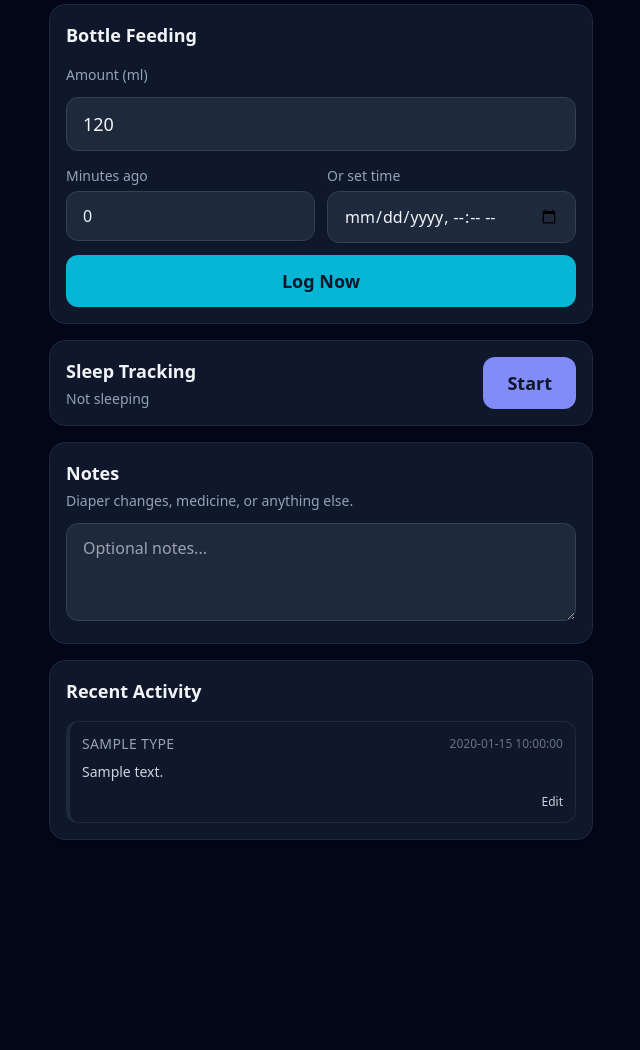
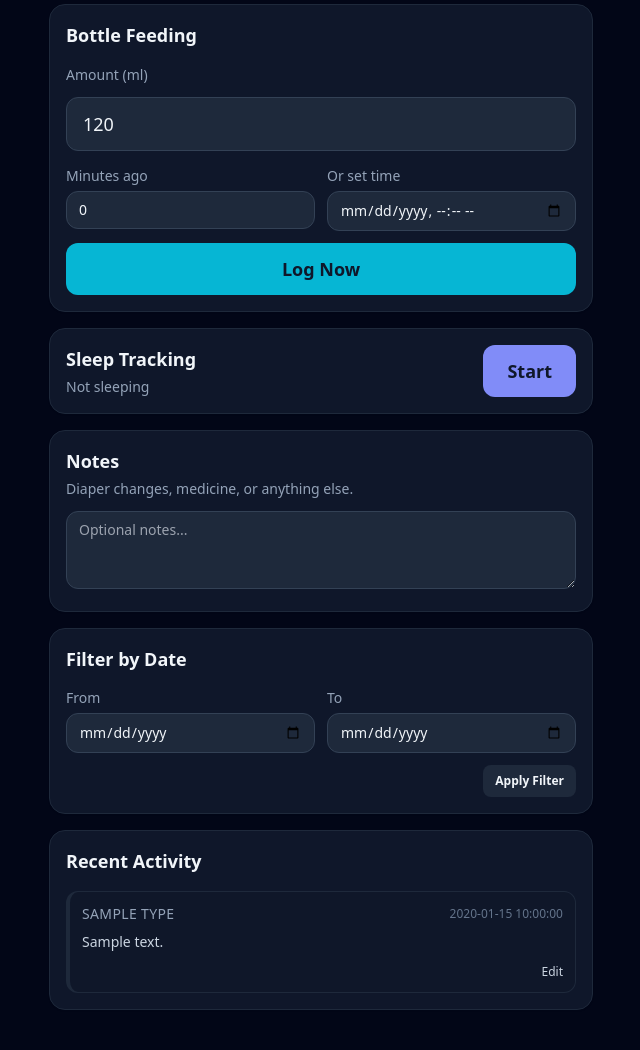
Before and after one commit to kvboe/FeedApp, a FastAPI app: template templates/index.html in a window 1280 px wide. Shown: the part 128-1178 px from the top of the page, without its empty margins (319-959 px from the left). Before the commit the page ends 968 px from the top, so only its background shows below. Run offline with FastAPI, Linux system fonts and the light colour scheme; the template is opened without the code that fills it: most values are stand-ins (such as "Sample title", 1, 10 or a date in 2020); parts of the project's set-up code (start-up, migrations or seed data) failed here and were passed over; some libraries are stand-ins or nearby versions.

Commit message:
feat: add date filtering to entries and enhance UI with filter options

```diff
--- a/main.py
+++ b/main.py
@@ -64,16 +64,30 @@ def _now_iso() -> str:
     return datetime.now().isoformat(timespec="seconds")
 
 
-def _get_entries(limit: int = 10) -> list[sqlite3.Row]:
+def _get_entries(
+    limit: int = 10,
+    start_date: str | None = None,
+    end_date: str | None = None,
+) -> list[sqlite3.Row]:
+    query = "SELECT * FROM events"
+    clauses: list[str] = []
+    params: list[Any] = []
+
+    if start_date:
+        clauses.append("date(created_at) >= date(?)")
+        params.append(start_date)
+    if end_date:
+        clauses.append("date(created_at) <= date(?)")
+        params.append(end_date)
+
+    if clauses:
+        query += " WHERE " + " AND ".join(clauses)
+
+    query += " ORDER BY datetime(created_at) DESC LIMIT ?;"
+    params.append(limit)
+
     with _connect() as conn:
-        rows = conn.execute(
-            """
-            SELECT * FROM events
-            ORDER BY datetime(created_at) DESC
-            LIMIT ?;
-            """,
-            (limit,),
-        ).fetchall()
+        rows = conn.execute(query, params).fetchall()
     return list(rows)
 
 
@@ -138,7 +152,9 @@ def _get_entry(entry_id: int) -> sqlite3.Row | None:
 
 @app.get("/", response_class=HTMLResponse)
 def index(request: Request) -> HTMLResponse:
-    entries = _get_entries()
+    start_date = request.query_params.get("start_date") or None
+    end_date = request.query_params.get("end_date") or None
+    entries = _get_entries(start_date=start_date, end_date=end_date)
     sleep_state = _get_sleep_state()
     return templates.TemplateResponse(
         "index.html",
@@ -149,6 +165,8 @@ def index(request: Request) -> HTMLResponse:
             "format_duration": _format_duration,
             "format_datetime": _format_datetime,
             "format_datetime_input": _format_datetime_input,
+            "start_date": start_date or "",
+            "end_date": end_date or "",
             "app_name": APP_NAME,
         },
     )
@@ -156,7 +174,9 @@ def index(request: Request) -> HTMLResponse:
 
 @app.get("/entries", response_class=HTMLResponse)
 def entries_partial(request: Request) -> HTMLResponse:
-    entries = _get_entries()
+    start_date = request.query_params.get("start_date") or None
+    end_date = request.query_params.get("end_date") or None
+    entries = _get_entries(start_date=start_date, end_date=end_date)
     return templates.TemplateResponse(
         "_entries.html",
         {
@@ -165,6 +185,8 @@ def entries_partial(request: Request) -> HTMLResponse:
             "format_duration": _format_duration,
             "format_datetime": _format_datetime,
             "format_datetime_input": _format_datetime_input,
+            "start_date": start_date or "",
+            "end_date": end_date or "",
         },
     )
 
@@ -176,6 +198,8 @@ def log_feed(
     notes: str = Form(""),
     created_at: str = Form(""),
     minutes_ago: int = Form(0),
+    start_date: str = Form(""),
+    end_date: str = Form(""),
 ) -> HTMLResponse:
     now_dt = datetime.now()
     created_at_dt = now_dt - timedelta(minutes=minutes_ago or 0)
@@ -190,7 +214,10 @@ def log_feed(
         )
         conn.commit()
 
-    entries = _get_entries()
+    entries = _get_entries(
+        start_date=start_date or None,
+        end_date=end_date or None,
+    )
     return templates.TemplateResponse(
         "_entries.html",
         {
@@ -199,12 +226,19 @@ def log_feed(
             "format_duration": _format_duration,
             "format_datetime": _format_datetime,
             "format_datetime_input": _format_datetime_input,
+            "start_date": start_date or "",
+            "end_date": end_date or "",
         },
     )
 
 
 @app.post("/sleep/toggle", response_class=HTMLResponse)
-def toggle_sleep(request: Request, notes: str = Form("")) -> HTMLResponse:
+def toggle_sleep(
+    request: Request,
+    notes: str = Form(""),
+    start_date: str = Form(""),
+    end_date: str = Form(""),
+) -> HTMLResponse:
     now = _now_iso()
     with _connect() as conn:
         row = conn.execute(
@@ -238,7 +272,10 @@ def toggle_sleep(request: Request, notes: str = Form("")) -> HTMLResponse:
             )
         conn.commit()
 
-    entries = _get_entries()
+    entries = _get_entries(
+        start_date=start_date or None,
+        end_date=end_date or None,
+    )
     sleep_state = _get_sleep_state()
 
     return templates.TemplateResponse(
@@ -250,6 +287,8 @@ def toggle_sleep(request: Request, notes: str = Form("")) -> HTMLResponse:
             "format_duration": _format_duration,
             "format_datetime": _format_datetime,
             "format_datetime_input": _format_datetime_input,
+            "start_date": start_date or "",
+            "end_date": end_date or "",
             "oob": True,
         },
     )
--- a/templates/_sleep_status.html
+++ b/templates/_sleep_status.html
@@ -10,7 +10,7 @@
   <form
     hx-post="/sleep/toggle"
     hx-swap="none"
-    hx-include="#notes"
+    hx-include="#notes,#filters"
   >
     {% if sleep_state.active %}
       <button
--- a/templates/index.html
+++ b/templates/index.html
@@ -30,7 +30,7 @@
             hx-post="/feed"
             hx-target="#entries"
             hx-swap="outerHTML"
-            hx-include="#notes"
+            hx-include="#notes,#filters"
           >
             <label class="text-sm text-slate-400" for="amount_ml">Amount (ml)</label>
             <input
@@ -50,7 +50,7 @@
                   type="number"
                   min="0"
                   value="0"
-                  class="mt-1 w-full rounded-xl bg-slate-800 border border-slate-700 px-4 py-3 text-base focus:outline-none focus:ring-2 focus:ring-cyan-500"
+                  class="mt-1 w-full rounded-xl bg-slate-800 border border-slate-700 px-3 py-2 text-sm focus:outline-none focus:ring-2 focus:ring-cyan-500"
                 />
               </div>
               <div>
@@ -59,7 +59,7 @@
                   id="created_at"
                   name="created_at"
                   type="datetime-local"
-                  class="mt-1 w-full rounded-xl bg-slate-800 border border-slate-700 px-4 py-3 text-base focus:outline-none focus:ring-2 focus:ring-cyan-500"
+                  class="mt-1 w-full rounded-xl bg-slate-800 border border-slate-700 px-3 py-2 text-sm focus:outline-none focus:ring-2 focus:ring-cyan-500"
                 />
               </div>
             </div>
@@ -83,9 +83,49 @@
             id="notes"
             name="notes"
             rows="3"
-            class="mt-3 w-full rounded-xl bg-slate-800 border border-slate-700 px-4 py-3 text-base focus:outline-none focus:ring-2 focus:ring-cyan-500"
+            class="mt-3 w-full rounded-xl bg-slate-800 border border-slate-700 px-3 py-2 text-sm focus:outline-none focus:ring-2 focus:ring-cyan-500"
             placeholder="Optional notes..."
           ></textarea>
+        </div>
+
+        <div class="rounded-2xl bg-slate-900 border border-slate-800 p-4 shadow-sm">
+          <h2 class="text-lg font-semibold">Filter by Date</h2>
+          <form
+            id="filters"
+            class="mt-3 grid grid-cols-1 sm:grid-cols-2 gap-3"
+            hx-get="/entries"
+            hx-target="#entries"
+            hx-swap="outerHTML"
+          >
+            <div>
+              <label class="text-sm text-slate-400" for="start_date">From</label>
+              <input
+                id="start_date"
+                name="start_date"
+                type="date"
+                value="{{ start_date }}"
+                class="mt-1 w-full rounded-xl bg-slate-800 border border-slate-700 px-3 py-2 text-sm focus:outline-none focus:ring-2 focus:ring-cyan-500"
+              />
+            </div>
+            <div>
+              <label class="text-sm text-slate-400" for="end_date">To</label>
+              <input
+                id="end_date"
+                name="end_date"
+                type="date"
+                value="{{ end_date }}"
+                class="mt-1 w-full rounded-xl bg-slate-800 border border-slate-700 px-3 py-2 text-sm focus:outline-none focus:ring-2 focus:ring-cyan-500"
+              />
+            </div>
+            <div class="sm:col-span-2 flex justify-end">
+              <button
+                type="submit"
+                class="rounded-lg bg-slate-800 text-slate-100 text-xs font-semibold px-3 py-2 hover:bg-slate-700"
+              >
+                Apply Filter
+              </button>
+            </div>
+          </form>
         </div>
 
         {% include "_entries.html" %}
```
Also changed, not shown: templates/_entry_edit.html (+4 -3 lines).
